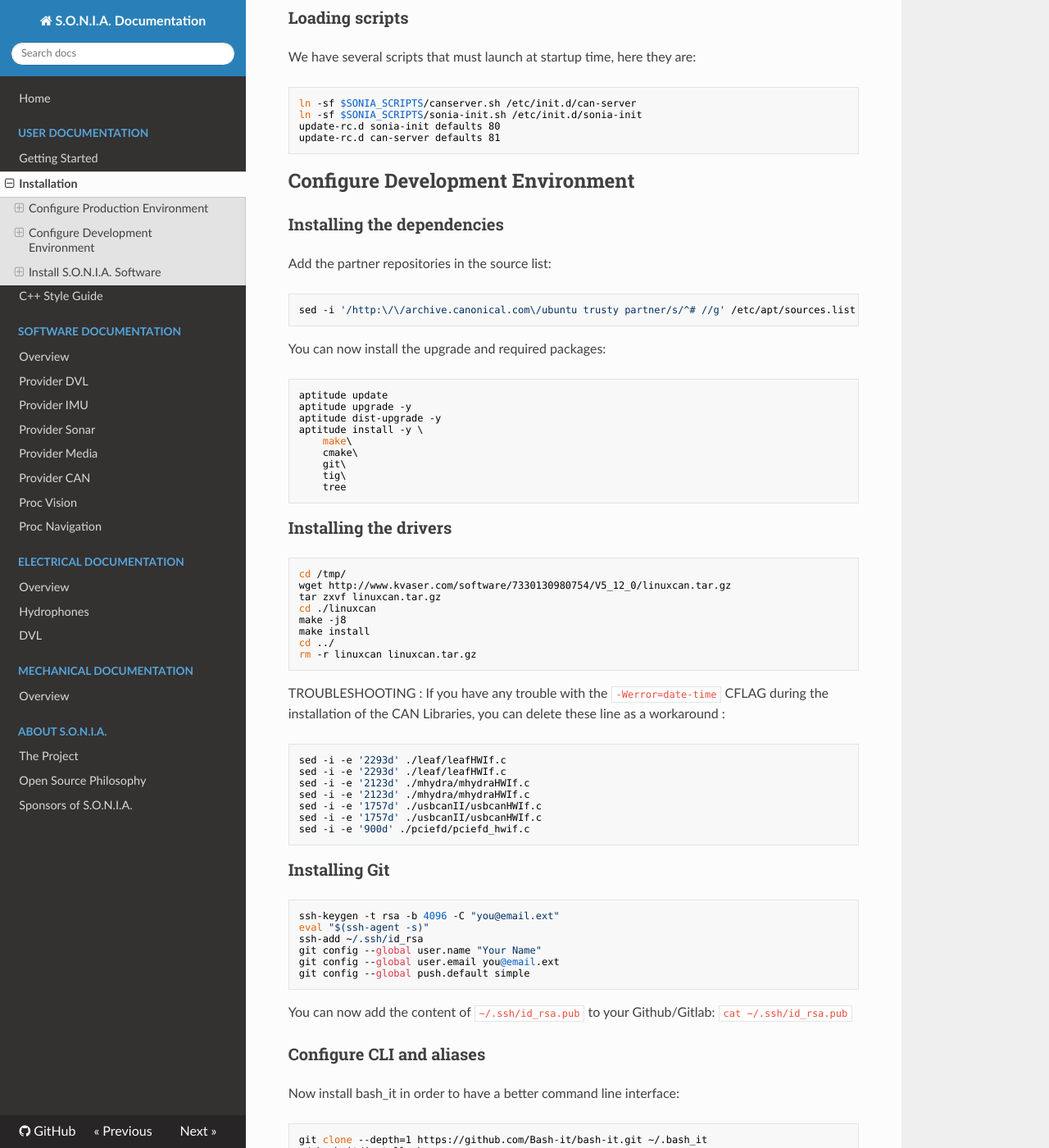
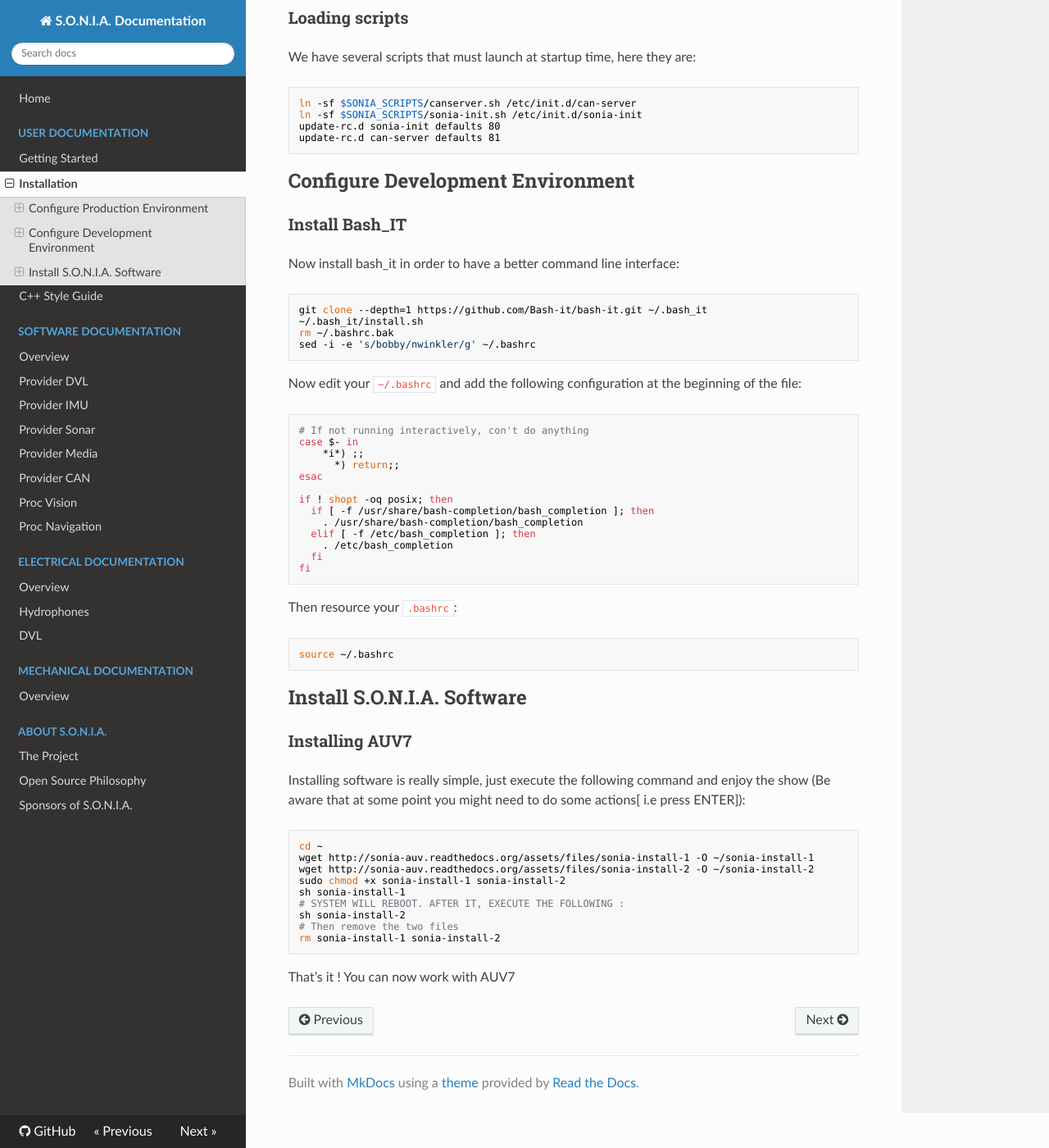
Before and after one commit to sonia-auv/documentation, an MkDocs documentation site: the page built from docs/user/installation.md, in a window 1280 px wide and 1400 px high, scrolled down 6391 px. Shown: the whole window at 82% size. Built offline with MkDocs 1.6.1, drawn with Linux system fonts in a browser that asks for light colours; nearby versions of some CDN libraries; old or Windows-style settings are respelled for this version of MkDocs; some of the changed text lies outside the part shown.

Commit message:
Remove useless information in installation procedure

```diff
--- a/docs/user/installation.md
+++ b/docs/user/installation.md
@@ -283,57 +283,7 @@
 
 ## Configure Development Environment <a name="development"></a>
 
-### <a name="dev_deps"></a> Installing the dependencies
-
-Add the partner repositories in the source list:
-
-	sed -i '/http:\/\/archive.canonical.com\/ubuntu trusty partner/s/^# //g' /etc/apt/sources.list
-
-You can now install the upgrade and required packages:
-
-	aptitude update
-	aptitude upgrade -y
-	aptitude dist-upgrade -y
-	aptitude install -y \
-	    make\
-	    cmake\
-	    git\
-	    tig\
-	    tree
-
-### <a name="dev_drivers"></a> Installing the drivers
-
-	cd /tmp/
-    wget http://www.kvaser.com/software/7330130980754/V5_12_0/linuxcan.tar.gz
-    tar zxvf linuxcan.tar.gz
-	cd ./linuxcan
-	make -j8
-	make install
-    cd ../
-    rm -r linuxcan linuxcan.tar.gz
-
- TROUBLESHOOTING : If you have any trouble with the `-Werror=date-time` CFLAG during the installation of the CAN Libraries, you can delete these line as a workaround :
-
-	sed -i -e '2293d' ./leaf/leafHWIf.c
-	sed -i -e '2293d' ./leaf/leafHWIf.c
-	sed -i -e '2123d' ./mhydra/mhydraHWIf.c
-	sed -i -e '2123d' ./mhydra/mhydraHWIf.c
-	sed -i -e '1757d' ./usbcanII/usbcanHWIf.c
-	sed -i -e '1757d' ./usbcanII/usbcanHWIf.c
-	sed -i -e '900d' ./pciefd/pciefd_hwif.c
-
-### <a name="dev_git"></a> Installing Git
-
-	ssh-keygen -t rsa -b 4096 -C "you@email.ext"
-	eval "$(ssh-agent -s)"
-	ssh-add ~/.ssh/id_rsa
-	git config --global user.name "Your Name"
-	git config --global user.email you@email.ext
-	git config --global push.default simple
-
-You can now add the content of `~/.ssh/id_rsa.pub` to your Github/Gitlab: `cat ~/.ssh/id_rsa.pub`
-
-### <a name="prod_cli"></a> Configure CLI and aliases
+### <a name="prod_cli"></a> Install Bash_IT
 
 Now install bash_it in order to have a better command line interface:
 
@@ -358,30 +308,6 @@
 	  fi
 	fi
 
-And source the other bash files at the end of your file:
-
-	# Load common aliases
-	if [ -f ~/.bash_aliases ]; then
-	    . ~/.bash_aliases
-	fi
-
-	# Load SONIA Configuration
-	if [ -f ~/.bash_sonia ]; then
-	    . ~/.bash_sonia
-	fi
-
-You can download the sample bashrc file here:
-
-	wget http://sonia-auv.readthedocs.org/assets/files/bashrc -O ~/.bashrc
-
-You can now add the file [`~/.bash_aliases`](assets/files/bash_aliases) with the following configuration:
-
-	wget http://sonia-auv.readthedocs.org/assets/files/bash_aliases -O ~/.bash_aliases
-
-And then add the file [`~/.bash_sonia`](assets/files/bash_sonia) with this configuration:
-
-	wget http://sonia-auv.readthedocs.org/assets/files/bash_sonia_dev -O ~/.bash_sonia
-
 Then resource your `.bashrc`:
 
 	source ~/.bashrc
```
